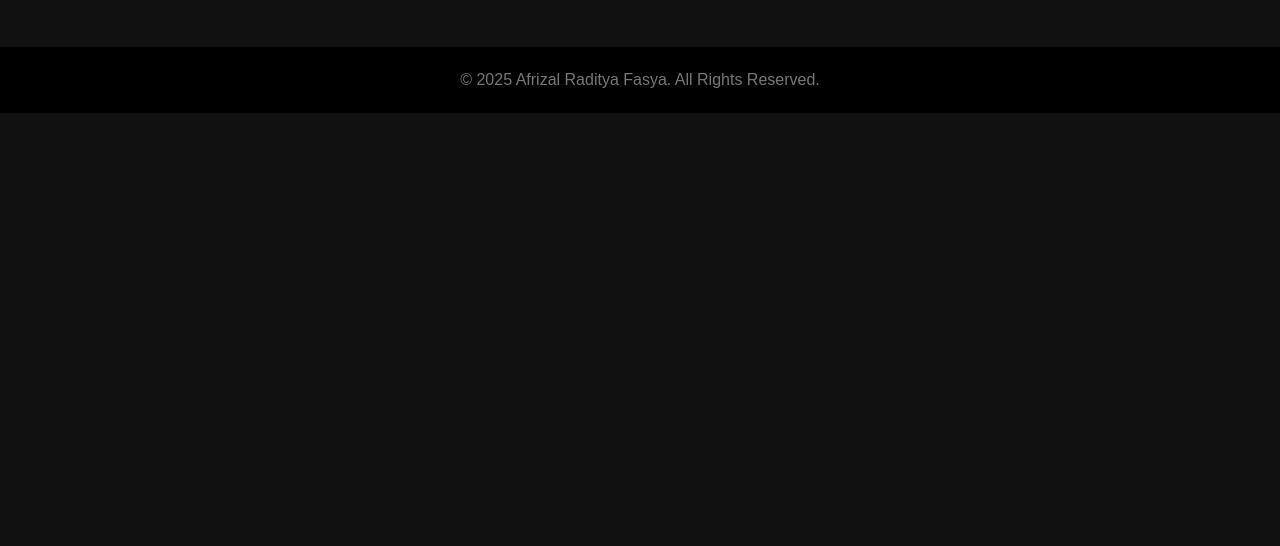
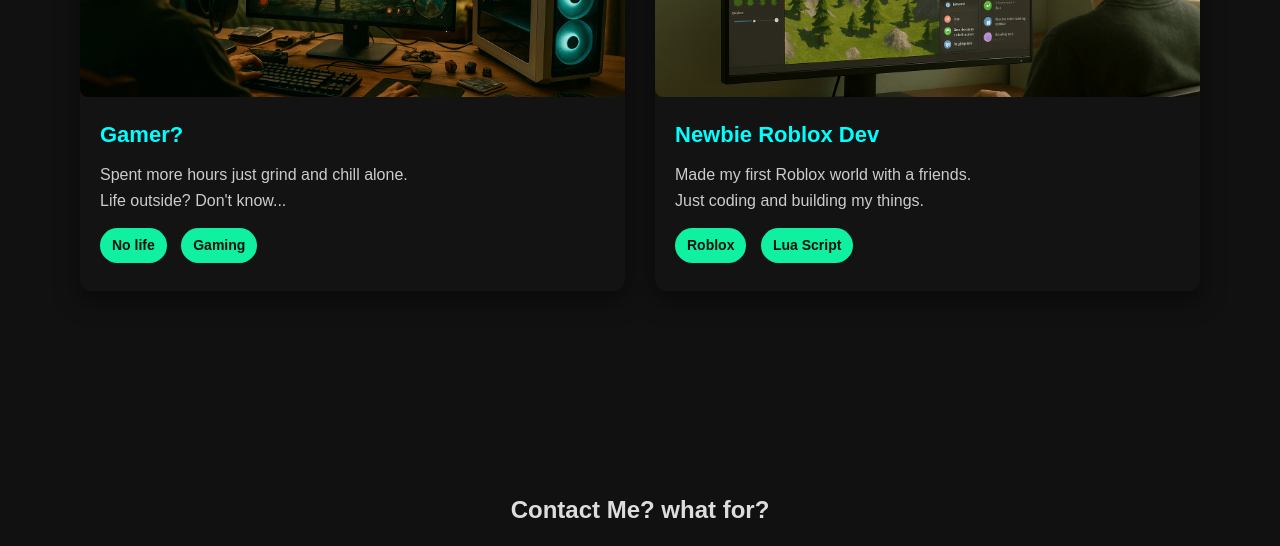
Before and after one commit to Radit73/WebsiteSayaPribadi, a plain HTML site: page index.html in a window 1280 px wide. Shown: the part 2731-3277 px from the top of the page. Before the commit the page ends 2844 px from the top, so only its background shows below. Drawn offline with Linux system fonts and the light colour scheme.

Commit message:
NewUpdate

```diff
--- a/index.html
+++ b/index.html
@@ -40,7 +40,7 @@
       <a href="#img6"><img src="img/20250917_2015_Karakter di Kota Rusuh_remix_01k5bwxxxtewcvgp17j6yd5pxn.png" alt="Foto 6"></a>
       <a href="#img7"><img src="img/20250917_2029_Kesatria Dua Sisi_remix_01k5bxr6n2fqdae1zsxqh60hd3.png" alt="Foto 7"></a>
       <a href="#img8"><img src="img/20250918_2036_Kartu Tarot Zaman Legenda_remix_01k5egg5swef2bhysp6pz2xm0p.png" alt="Foto 8"></a>
-      <a href="#img9"><img src="img\20250918_0903_Karakter Berambut Ikal Panjang_remix_01k5d8w7q7ek08393c0j6nysp8.png" alt="Foto 9"></a>
+      <a href="#img9"><img src="img/20250918_0903_Karakter Berambut Ikal Panjang_remix_01k5d8w7q7ek08393c0j6nysp8.png" alt="Foto 9"></a>
     </div>
   </section>
 
@@ -53,9 +53,9 @@
   <div id="img6" class="lightbox"><a href="#"><img src="img/20250917_2015_Karakter di Kota Rusuh_remix_01k5bwxxxtewcvgp17j6yd5pxn.png"></a></div>
   <div id="img7" class="lightbox"><a href="#"><img src="img/20250917_2029_Kesatria Dua Sisi_remix_01k5bxr6n2fqdae1zsxqh60hd3.png"></a></div>
   <div id="img8" class="lightbox"><a href="#"><img src="img/20250918_2036_Kartu Tarot Zaman Legenda_remix_01k5egg5swef2bhysp6pz2xm0p.png"></a></div>
-  <div id="img9" class="lightbox"><a href="#"><img src="img\20250918_0903_Karakter Berambut Ikal Panjang_remix_01k5d8w7q7ek08393c0j6nysp8.png"></a></div>
+  <div id="img9" class="lightbox"><a href="#"><img src="img/20250918_0903_Karakter Berambut Ikal Panjang_remix_01k5d8w7q7ek08393c0j6nysp8.png"></a></div>
 
-  <!-- About -->
+  <!-- About & Achievement Section -->
   <section id="about" class="about">
     <img src="img/20250918_2011_Mode Apokaliptik_remix_01k5ef3674fphrtsmybej4e255.png" alt="Foto Afrizal">
     <div class="about-text">
@@ -65,6 +65,40 @@
         I like tinkering things, exploring new tech, AI prompt and playing games.<br>
         The hell I don't know what this website is for..
       </p>
+    </div>
+  </section>
+
+  <!-- Achievement Section -->
+  <section id="achievement" class="about achievement">
+    <div class="achievement-card">
+      <img src="img\20251006_1139_Cozy Gamer Setup_simple_compose_01k6vwyvwtfa79z4dsvjk5mbjt.png" alt="Achievement 1">
+      <div class="achievement-text">
+        <h3>Gamer?</h3>
+        <p>
+          Spent more hours just grind and chill alone.<br>
+          Life outside? Don't know...
+        </p>
+        <div class="achievement-tags">
+          <span>No life</span>
+          <span>Gaming</span>
+
+        </div>
+      </div>
+    </div>
+    <div class="achievement-card">
+      <img src="img\20251006_1141_Roblox Game Development_simple_compose_01k6vx2y39e0eas96fr6s490sh.png" alt="Achievement 2">
+      <div class="achievement-text">
+        <h3>Newbie Roblox Dev</h3>
+        <p>
+          Made my first Roblox world with a friends.<br>
+          Just coding and building my things.
+        </p>
+        <div class="achievement-tags">
+          <span>Roblox</span>
+          <span>Lua Script</span>
+
+        </div>
+      </div>
     </div>
   </section>
 
--- a/script.js
+++ b/script.js
@@ -1,18 +1,22 @@
-    // Animasi scroll
+// ===== Animasi Scroll (looping) =====
 const sections = document.querySelectorAll("section, footer");
-    const observer = new IntersectionObserver(entries => {
+
+// Fungsi untuk menambahkan/removing class saat scroll
+const animateOnScroll = (entries) => {
   entries.forEach(entry => {
     if (entry.isIntersecting) {
       entry.target.classList.add("show");
+    } else {
+      // Jika ingin animasi bisa ulang saat scroll kembali ke atas
+      entry.target.classList.remove("show");
     }
   });
-    }, { threshold: 0.1 });
+};
 
-    sections.forEach(section => {
-      observer.observe(section);
-    });
+const observer = new IntersectionObserver(animateOnScroll, { threshold: 0.1 });
+sections.forEach(section => observer.observe(section));
 
-    // Prevent scroll to top on lightbox close
+// ===== Prevent scroll to top on lightbox close =====
 document.querySelectorAll(".lightbox a").forEach(link => {
   link.addEventListener("click", e => {
     if (link.getAttribute("href") === "#") {
@@ -23,7 +27,7 @@
   });
 });
 
-    // Navbar scroll effect
+// ===== Navbar scroll effect =====
 window.addEventListener("scroll", () => {
   const nav = document.querySelector("nav");
   if (window.scrollY > 60) {
@@ -32,7 +36,6 @@
     nav.classList.remove("scrolled");
   }
 });
-
 
 // ===== FIX LIGHTBOX BUG =====
 const lightboxes = document.querySelectorAll(".lightbox");
--- a/style.css
+++ b/style.css
@@ -13,7 +13,6 @@ a, img, button {
   -webkit-tap-highlight-color: transparent;
 }
 
-/* Biar gak muncul highlight biru di inspect / klik */
 a:focus, a:active, img:focus, img:active, button:focus, button:active {
   outline: none !important;
   box-shadow: none !important;
@@ -56,7 +55,6 @@ nav {
   transition: all 0.3s ease;
 }
 
-/* Logo */
 nav .logo {
   font-size: 22px;
   font-weight: bold;
@@ -72,7 +70,6 @@ nav .logo:hover {
   text-shadow: 0 0 10px #0ff;
 }
 
-/* Menu */
 nav ul {
   list-style: none;
   display: flex;
@@ -106,7 +103,6 @@ nav ul li a:hover::after {
   width: 100%;
 }
 
-/* Saat Scroll */
 nav.scrolled {
   background: rgba(10, 10, 10, 0.9);
   border-color: rgba(255, 255, 255, 0.1);
@@ -115,7 +111,7 @@ nav.scrolled {
   padding: 10px 35px;
 }
 
-/* Hero Section */
+/* Hero */
 .hero {
   height: 100vh;
   background-position: center;
@@ -163,8 +159,8 @@ section {
   min-height: 25vh;
   opacity: 0;
   transform: translateY(30px);
-  transition: opacity 1s cubic-bezier(0.4, 0, 0.2, 1),
-              transform 1s cubic-bezier(0.4, 0, 0.2, 1);
+  transition: opacity 1s cubic-bezier(0.4,0,0.2,1),
+              transform 1s cubic-bezier(0.4,0,0.2,1);
 }
 
 section.show {
@@ -225,11 +221,6 @@ section.show {
   pointer-events: none;
 }
 
-/* Pastikan tidak kena efek biru dari inspect */
-.lightbox img::selection {
-  background: transparent;
-}
-
 /* About */
 .about {
   max-width: 1000px;
@@ -261,6 +252,74 @@ section.show {
 .about-text p {
   color: #ccc;
   font-size: 18px;
+}
+
+/* Achievement Section */
+.achievement {
+  max-width: 1200px;
+  margin: 50px auto;
+  display: flex;
+  flex-wrap: wrap;
+  gap: 30px;
+}
+
+.achievement-card {
+  flex: 1 1 45%;
+  background: rgba(20,20,20,0.85);
+  border-radius: 12px;
+  overflow: hidden;
+  box-shadow: 0 8px 25px rgba(0,0,0,0.5);
+  display: flex;
+  flex-direction: column;
+  transition: transform 0.3s ease, box-shadow 0.3s ease;
+}
+
+.achievement-card:hover {
+  transform: translateY(-5px);
+  box-shadow: 0 12px 30px rgba(0,0,0,0.6);
+}
+
+.achievement-card img {
+  width: 100%;
+  object-fit: cover;
+  max-height: 200px;
+}
+
+.achievement-text {
+  padding: 20px;
+}
+
+.achievement-text h3 {
+  margin-bottom: 10px;
+  color: #0ff;
+  font-size: 22px;
+}
+
+.achievement-text p {
+  color: #ccc;
+  font-size: 16px;
+  margin-bottom: 15px;
+}
+
+.achievement-tags span {
+  display: inline-block;
+  margin-right: 10px;
+  margin-bottom: 8px;
+  padding: 6px 12px;
+  background: #0ff1a0;
+  color: #111;
+  font-weight: bold;
+  font-size: 14px;
+  border-radius: 20px;
+  cursor: default;
+  transition: all 0.3s ease;
+}
+
+.achievement-tags span:hover {
+  background: #0ff;
+  color: #000;
+  transform: translateY(-2px);
+  box-shadow: 0 4px 10px rgba(0,0,0,0.4);
 }
 
 /* Contact */
@@ -329,11 +388,12 @@ footer.show {
 }
 
 @media (max-width: 768px) {
-  .about {
+  .about, .achievement {
     flex-direction: column;
     text-align: center;
   }
-  .about img, .about-text {
+  .about img, .about-text,
+  .achievement-card {
     flex: 1 1 100%;
   }
   .gallery {
```
Also changed, not shown: img/20251006_1139_Cozy Gamer Setup_simple_compose_01k6vwyvwtfa79z4dsvjk5mbjt.png (added), img/20251006_1141_Roblox Game Development_simple_compose_01k6vx2y39e0eas96fr6s490sh.png (added). Lines whose indentation alone changed are shown as unchanged.
